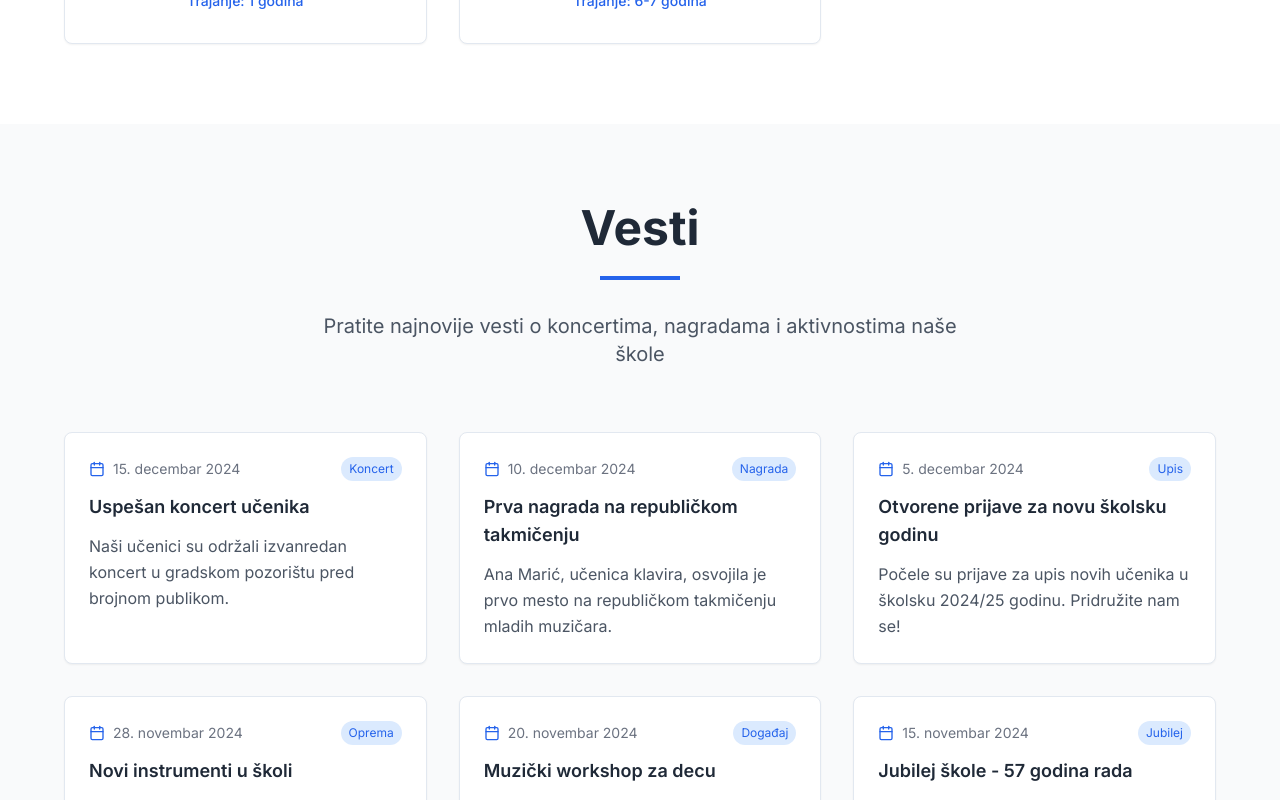
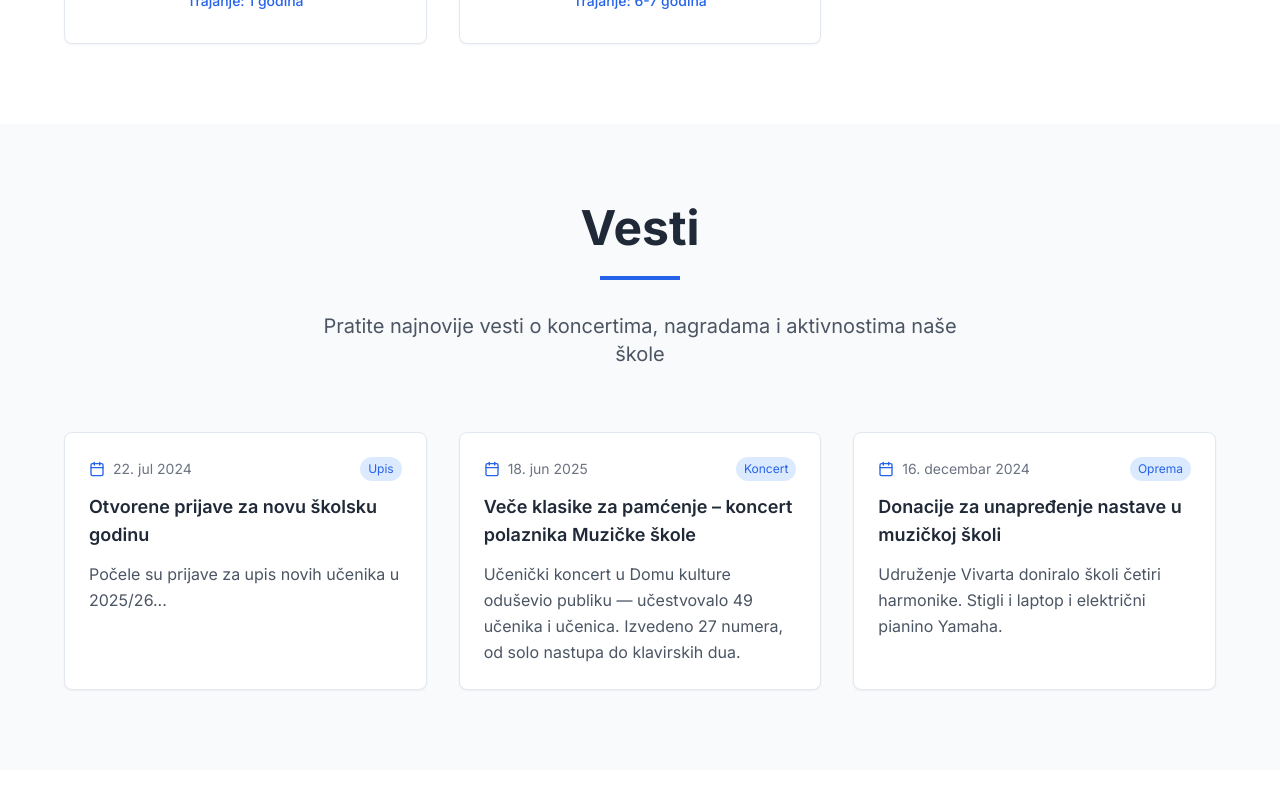
Before and after one commit to smajlisa98/muzicka-skola-prijepolje, a React (Vite) app: page / in a window 1280 px wide. Shown: the part 2320-3120 px from the top of the page. Built offline with nearby package versions, Linux system fonts and the light colour scheme.

Commit message:
and refactor news section, add new news

```diff
--- a/src/pages/Index.tsx
+++ b/src/pages/Index.tsx
@@ -60,13 +60,56 @@ const Index = () => {
     },
     {
       url: `${import.meta.env.BASE_URL}20250722_180015.jpg`,
-      title: 'Dodela plakete školi',
+      title: 'Dodela plakete školi za 20 godina uspešnog rada IO Nova Varoš',
     },
     {
       url: `${import.meta.env.BASE_URL}20250722_180021.jpg`,
       title: 'Dodela plakete školi za 20 godina uspešnog rada IO Nova Varoš',
     },
   ];
+
+  const [selectedNews, setSelectedNews] = useState<null | typeof newsList[0]>(null);
+
+  const newsList = [
+    {
+      title: 'Otvorene prijave za novu školsku godinu',
+      date: '22. jul 2024',
+      short: 'Počele su prijave za upis novih učenika u 2025/26...',
+      full: `Pozivamo sve zainteresovane učenike i roditelje da se prijave za novu školsku godinu. Prijave su otvorene za sledeće instrumente: klavir, harmonika, flauta, gitara, kao i za teorijske predmete.
+
+      Upis traje do kraja avgusta. Testiranje kandidata biće organizovano u prostorijama škole svakog radnog dana od 10 do 14 časova, počevši od 1 avgusta.`,
+      category: 'Upis',
+    },
+    {
+      title: 'Veče klasike za pamćenje – koncert polaznika Muzičke škole',
+      date: '18. jun 2025',
+      category: 'Koncert',
+      short: 'Učenički koncert u Domu kulture oduševio publiku — učestvovalo 49 učenika i učenica. Izvedeno 27 numera, od solo nastupa do klavirskih dua.',
+      full: `Tradicionalni junski koncert Muzičke škole u Novoj Varoši održan je u Domu kulture. Na sceni se predstavilo 49 učenika sa 27 izvođenja, od solističkih nastupa do klavirskih dua. Program su pripremili profesori Igor Miljković, Srđan Brzaković i Jelena Slović.
+
+      Koncert je obeležio i jubilej – 23 godine rada izdvojenog odeljenja u Novoj Varoši, a direktorka škole Dragana Tomašević naglasila je značaj kontinuiranog rada uprkos izazovima.
+
+      Pored odličnog koncerta, učenici su tokom godine osvojili brojne nagrade na domaćim i međunarodnim takmičenjima.
+
+      Više detalja možete pročitati u celoj vesti: [Pogledaj više](https://varoske.net/vesti/2640/veche-klasike-za-pamcenje-koncert-polaznika-muzichke-shkole)`,
+    },
+    {
+      title: 'Donacije za unapređenje nastave u muzičkoj školi',
+      date: '16. decembar 2024',
+      category: 'Oprema',
+      short: 'Udruženje Vivarta doniralo školi četiri harmonike. Stigli i laptop i električni pianino Yamaha.',
+      full: `Muzička škola u Prijepolju obogatila je svoj instrumentar i tehničku opremu zahvaljujući značajnim donacijama.
+
+      Udruženje Vivarta iz Beograda doniralo je školi četiri harmonike, koje će koristiti učenici u svakodnevnoj nastavi.
+
+      Pored toga, škola je dobila i novi laptop, donaciju predsednika opštine Prijepolje, koji će služiti za administrativne i pedagoške potrebe nastavnika.
+
+      Zahvaljujući zajedničkoj donaciji Zajednice muzičkih škola Srbije i Opštine Nova Varoš, za izdvojeno odeljenje u Novoj Varoši kupljen je i električni pianino Yamaha, vrednosti 220.000 dinara.
+
+      Ova oprema će omogućiti još kvalitetnije izvođenje nastave i dodatnu motivaciju za učenike i nastavnike.`
+    }
+  ];
+
 
   return (
     <div className="min-h-screen bg-white">
@@ -252,7 +295,7 @@ const Index = () => {
       </section>
 
       {/* News Section */}
-      <section id="news" className="py-20 bg-gray-50">
+      <section id="news" className="py-20 bg-gray-50 relative">
         <div className="container mx-auto px-4">
           <div className="text-center mb-16 animate-fade-in">
             <h2 className="text-4xl md:text-5xl font-bold text-gray-800 mb-6">Vesti</h2>
@@ -263,45 +306,12 @@ const Index = () => {
           </div>
 
           <div className="grid md:grid-cols-2 lg:grid-cols-3 gap-8 max-w-6xl mx-auto">
-            {[
-              {
-                title: 'Uspešan koncert učenika',
-                date: '15. decembar 2024',
-                description: 'Naši učenici su održali izvanredan koncert u gradskom pozorištu pred brojnom publikom.',
-                category: 'Koncert'
-              },
-              {
-                title: 'Prva nagrada na republičkom takmičenju',
-                date: '10. decembar 2024',
-                description: 'Ana Marić, učenica klavira, osvojila je prvo mesto na republičkom takmičenju mladih muzičara.',
-                category: 'Nagrada'
-              },
-              {
-                title: 'Otvorene prijave za novu školsku godinu',
-                date: '5. decembar 2024',
-                description: 'Počele su prijave za upis novih učenika u školsku 2024/25 godinu. Pridružite nam se!',
-                category: 'Upis'
-              },
-              {
-                title: 'Novi instrumenti u školi',
-                date: '28. novembar 2024',
-                description: 'Zahvaljujući donaciji grada, škola je obogaćena novim klavirima i violinama.',
-                category: 'Oprema'
-              },
-              {
-                title: 'Muzički workshop za decu',
-                date: '20. novembar 2024',
-                description: 'Organizovali smo besplatan workshop za decu uzrasta 5-8 godina.',
-                category: 'Događaj'
-              },
-              {
-                title: 'Jubilej škole - 57 godina rada',
-                date: '15. novembar 2024',
-                description: 'Obeležili smo 57 godina uspešnog rada i obrazovanja mladih muzičara.',
-                category: 'Jubilej'
-              }
-            ].map((news, index) => (
-              <Card key={index} className="hover:shadow-xl transition-all duration-300 hover:scale-105 animate-fade-in group">
+            {newsList.map((news, index) => (
+              <Card
+                key={index}
+                onClick={() => setSelectedNews(news)}
+                className="hover:shadow-xl transition-all duration-300 hover:scale-105 animate-fade-in group cursor-pointer"
+              >
                 <CardContent className="p-6">
                   <div className="flex items-center mb-3">
                     <Calendar className="h-4 w-4 text-blue-600 mr-2" />
@@ -313,13 +323,39 @@ const Index = () => {
                   <h3 className="text-lg font-semibold text-gray-800 mb-3 group-hover:text-blue-600 transition-colors">
                     {news.title}
                   </h3>
-                  <p className="text-gray-600 leading-relaxed">{news.description}</p>
+                  <p className="text-gray-600 leading-relaxed">{news.short}</p>
                 </CardContent>
               </Card>
             ))}
           </div>
         </div>
+
+        {/* Modal za detalje */}
+        {selectedNews && (
+          <div
+            className="fixed inset-0 bg-black/50 z-50 flex items-center justify-center px-4"
+            onClick={() => setSelectedNews(null)}
+          >
+            <div
+              className="bg-white rounded-lg max-w-screen-sm w-full p-6 md:p-8 relative"
+              onClick={(e) => e.stopPropagation()}
+            >
+              <button
+                className="absolute top-3 right-3 text-gray-500 hover:text-gray-800 text-xl"
+                onClick={() => setSelectedNews(null)}
+              >
+                ✕
+              </button>
+              <h2 className="text-2xl font-bold text-gray-800 mb-2">{selectedNews.title}</h2>
+              <p className="text-sm text-gray-500 mb-4">
+                {selectedNews.date} — {selectedNews.category}
+              </p>
+              <p className="text-gray-700 leading-relaxed whitespace-pre-line">{selectedNews.full}</p>
+            </div>
+          </div>
+        )}
       </section>
+
 
       {/* Gallery Section */}
       <section id="gallery" className="py-20 bg-white">
```
